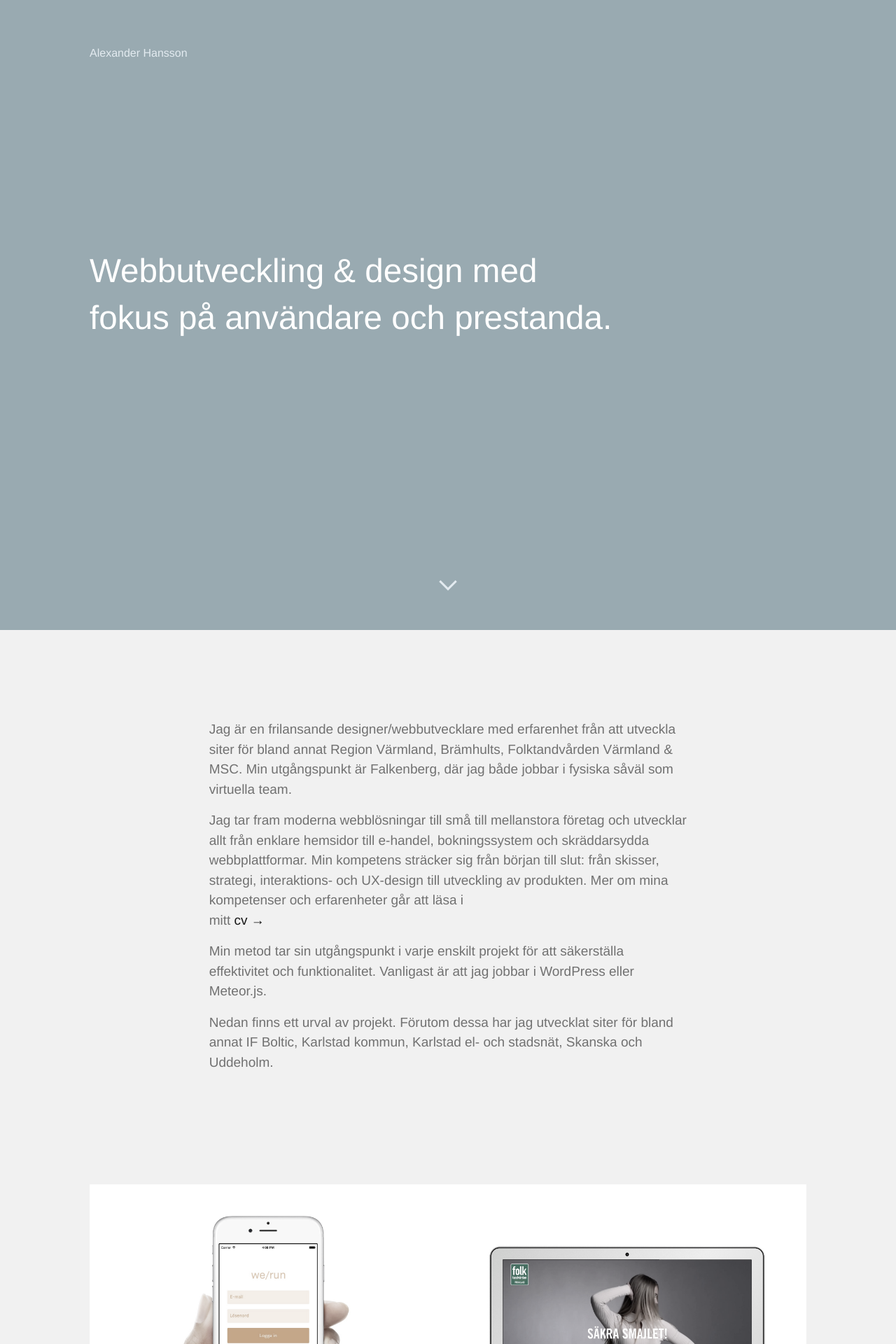
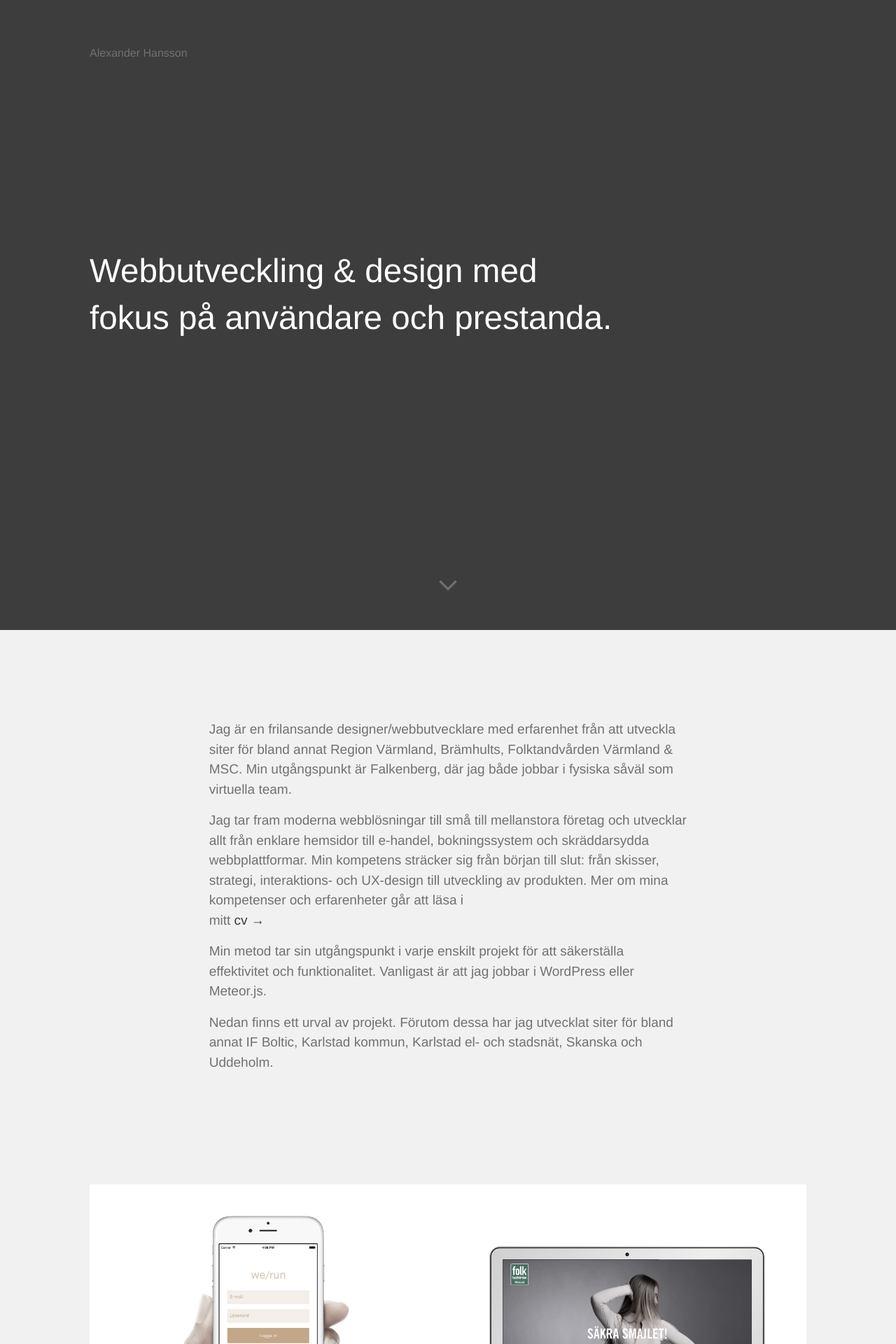
Before and after one commit to hejhansson/hnssn-jekyll, a Jekyll site: the page built from index.html, in a window 1280 px wide. Shown: the top 1920 px of the page at 70% size. Built offline with Jekyll 4.4.1, drawn with Linux system fonts in a browser that asks for light colours; some web fonts are replaced.

Commit message:
Nya, mörkare färger

```diff
--- a/_includes/header.html
+++ b/_includes/header.html
@@ -2,7 +2,7 @@
 
   <div class="container clearfix mt3 px2">
 
-    <a class="col test col-12 sm-col-3" href="{{ site.baseurl }}/">Alexander Hansson</a>
+    <a class="col test col-12 sm-col-12" href="{{ site.baseurl }}/">Alexander Hansson</a>
 
   </div>
 
--- a/_sass/_base.scss
+++ b/_sass/_base.scss
@@ -40,6 +40,10 @@ body {
     padding-bottom: 10px;
   }
 
+  h1,h2,h3,h4 {
+    color: #3d3d3d;
+  }
+
   * {
     font-weight: 400;
   }
@@ -59,7 +63,7 @@ body {
 
 
 a {
-  color: #171717;
+  color: #3d3d3d;
 }
 
 p, ul {
@@ -196,7 +200,7 @@ header, footer  {
   }
   header  {
     a {
-      color: #E3EBF0;
+      color: #717171;
       &:hover {
         color: #E3EBF0;
       }
@@ -267,14 +271,14 @@ footer {
 }
 
 .intro-container {
-  background: #99AAB1;
+  background: #3d3d3d;
 }
 
 .triangle {
   position: absolute;
   bottom: 60px;
   display: inline-block;
-  border-right: 3px solid; border-bottom: 3px solid; border-color: #E3EBF0;
+  border-right: 3px solid; border-bottom: 3px solid; border-color: #717171;
   width: 15px; height: 15px;
   transform: rotate(45deg);
   left:0;
@@ -287,6 +291,7 @@ footer {
   height: 100vh;
 
   color: #2C3233;
+
 
   .h3 {
     @media (max-width: 900px){
@@ -377,6 +382,7 @@ h2.roll {
   @media (max-width: 900px){
     font-size: 18px;
   }
+  margin-bottom: 8px;
 }
 p.roll {
   margin-top: -10px;
```
Also changed, not shown: images/og-image.png, images/typeof.jpg.
